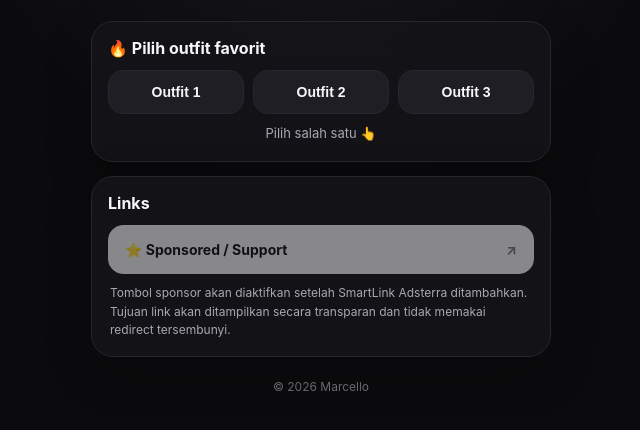
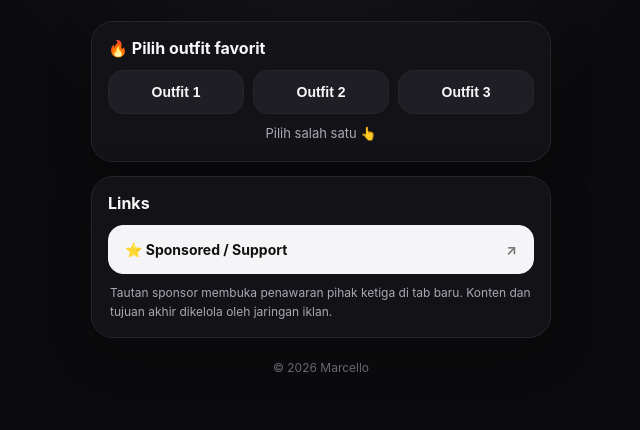
Before and after one commit to marcelloart/go, a plain HTML site: page index.html in a window 1280 px wide. Shown: the part 196-626 px from the top of the page, without its empty margins (319-959 px from the left). Drawn offline with Linux system fonts and the light colour scheme.

Commit message:
Activate Adsterra sponsored SmartLink

```diff
--- a/index.html
+++ b/index.html
@@ -28,7 +28,6 @@
     .link span:last-child{opacity:.55}
     .sponsor{background:#f5f5f7;color:#111;border-color:#f5f5f7}
     .sponsor:hover{background:#fff}
-    .disabled{opacity:.52;cursor:not-allowed}
     .note{font-size:12px;color:var(--muted);line-height:1.55;margin:10px 2px 0}
     footer{text-align:center;color:#6f6f78;font-size:12px;margin-top:22px}
   </style>
@@ -54,11 +53,11 @@
     <section class="card">
       <h2>Links</h2>
       <div class="links">
-        <a class="link sponsor disabled" href="#" id="sponsor" aria-disabled="true">
+        <a class="link sponsor" href="https://www.profitableratecpmnetwork.com/zier1utgei?key=c13a4c2591a765f2f52cb52775610c8a" id="sponsor" target="_blank" rel="sponsored nofollow noopener noreferrer">
           <span>⭐ Sponsored / Support</span><span>↗</span>
         </a>
       </div>
-      <p class="note">Tombol sponsor akan diaktifkan setelah SmartLink Adsterra ditambahkan. Tujuan link akan ditampilkan secara transparan dan tidak memakai redirect tersembunyi.</p>
+      <p class="note">Tautan sponsor membuka penawaran pihak ketiga di tab baru. Konten dan tujuan akhir dikelola oleh jaringan iklan.</p>
     </section>
 
     <footer>© 2026 Marcello</footer>
@@ -79,9 +78,6 @@
       const btn = document.querySelector(`#vote button[data-choice="${saved}"]`);
       if (btn) { btn.classList.add('active'); result.textContent = `Pilihanmu: Outfit ${saved} ✨`; }
     }
-    document.getElementById('sponsor').addEventListener('click', e => {
-      if (e.currentTarget.getAttribute('aria-disabled') === 'true') e.preventDefault();
-    });
   </script>
 </body>
 </html>
```
